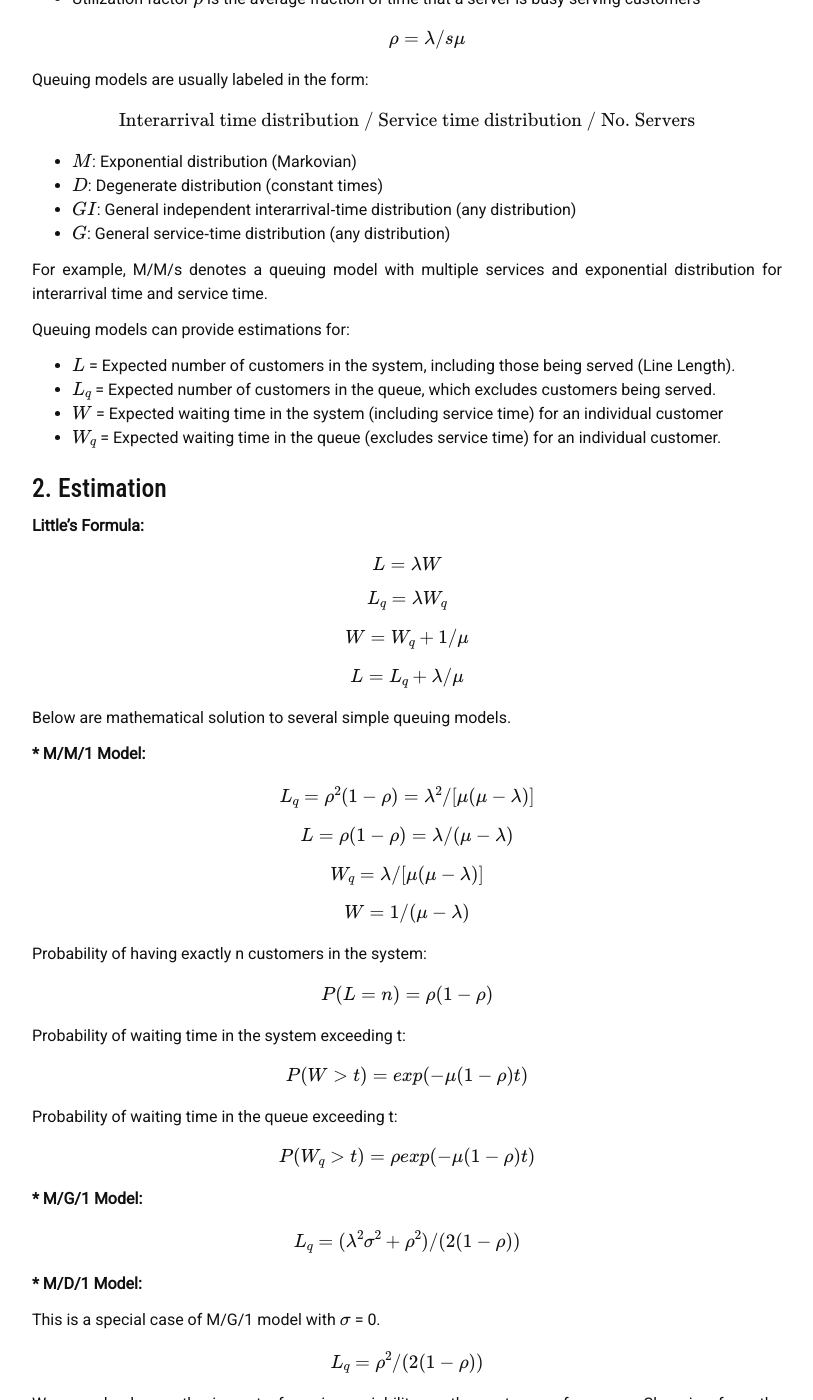
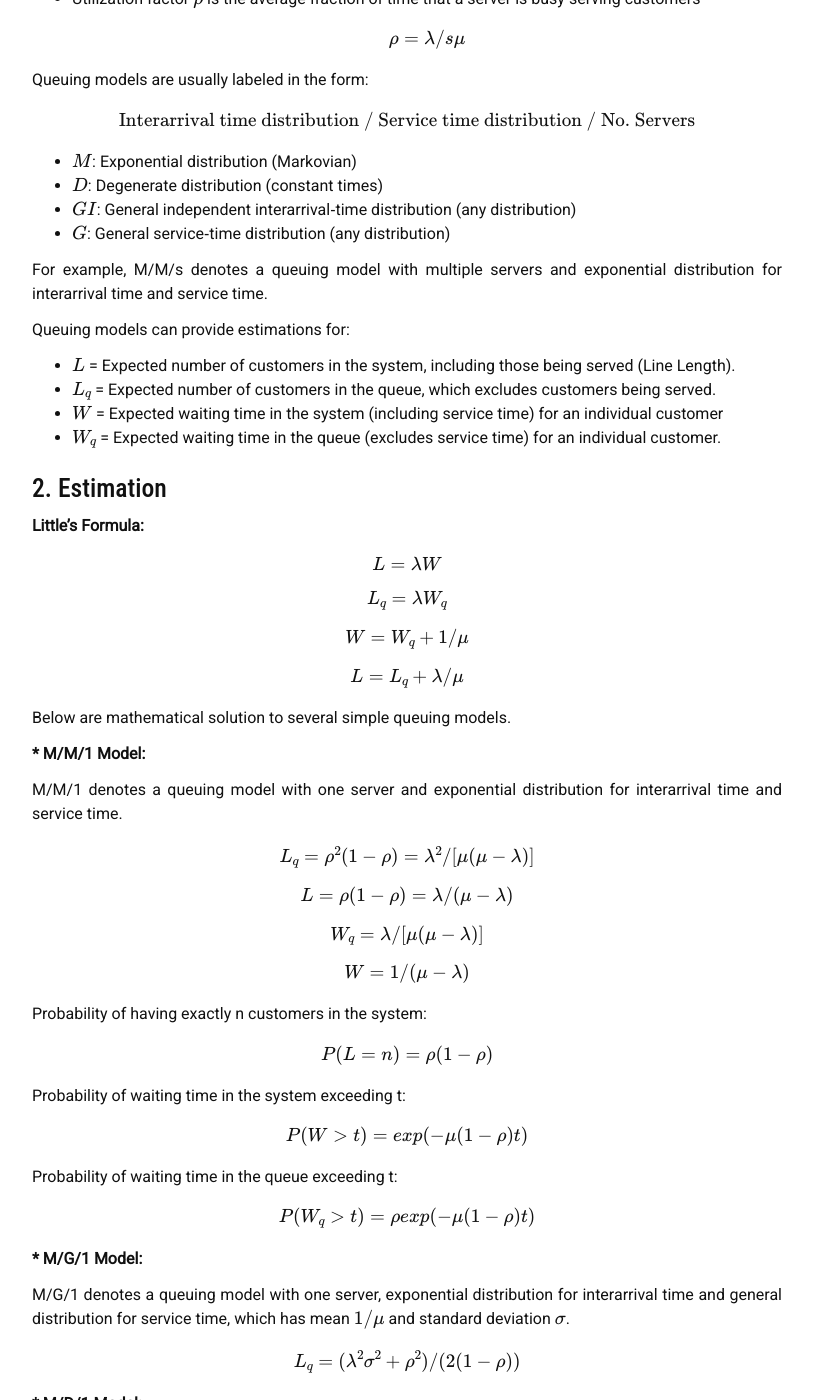
Before and after one commit to liambll/blog-archive, a Jekyll site: the page built from _posts/2017-07-02-queuing-model.markdown, in a window 1280 px wide and 1400 px high, scrolled down 1325 px. Shown: the whole window, without its empty margins (233-1046 px from the left). Built offline with Jekyll 4.4.1, drawn with Linux system fonts in a browser that asks for light colours; nearby versions of some CDN libraries; formulas are drawn with MathJax 3; comment, search, counter and statistics services are not loaded.

Commit message:
Update 2017-07-02-queuing-model.markdown

```diff
--- a/_posts/2017-07-02-queuing-model.markdown
+++ b/_posts/2017-07-02-queuing-model.markdown
@@ -57,7 +57,7 @@ Queuing models are usually labeled in the form:
   * \\(GI\\): General independent interarrival‐time distribution (any distribution)
   * \\(G\\): General service‐time distribution (any distribution)
 
-For example, M/M/s denotes a queuing model with multiple services and exponential distribution for interarrival time and service time.
+For example, M/M/s denotes a queuing model with multiple servers and exponential distribution for interarrival time and service time.
 
 Queuing models can provide estimations for:
   * \\(L\\) = Expected number of customers in the system, including those being served (Line Length).
@@ -82,6 +82,8 @@ L = L_q + \lambda /\mu
 Below are mathematical solution to several simple queuing models.
 
 __* M/M/1 Model:__
+
+M/M/1 denotes a queuing model with one server and exponential distribution for interarrival time and service time.
 \\[
 L_q = ρ^2(1-ρ) = \lambda ^2/[\mu (\mu - \lambda)]
 \\]
@@ -109,6 +111,8 @@ P(W_q > t) = ρexp(-\mu(1-ρ)t)
 
 
 __* M/G/1 Model:__
+
+M/G/1 denotes a queuing model with one server, exponential distribution for interarrival time and general distribution for service time, which has mean \\(1/\mu\\) and standard deviation \\(\sigma\\).
 \\[
 L_q = (\lambda^2 \sigma^2 + ρ^2)/(2(1-ρ))
 \\]
```
